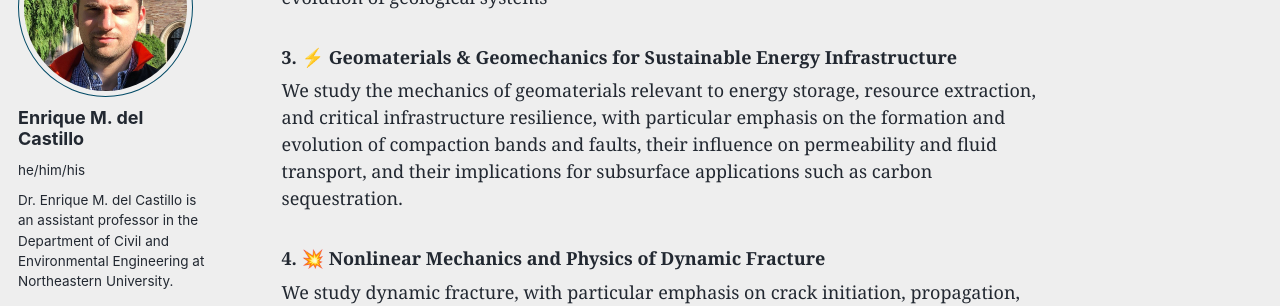
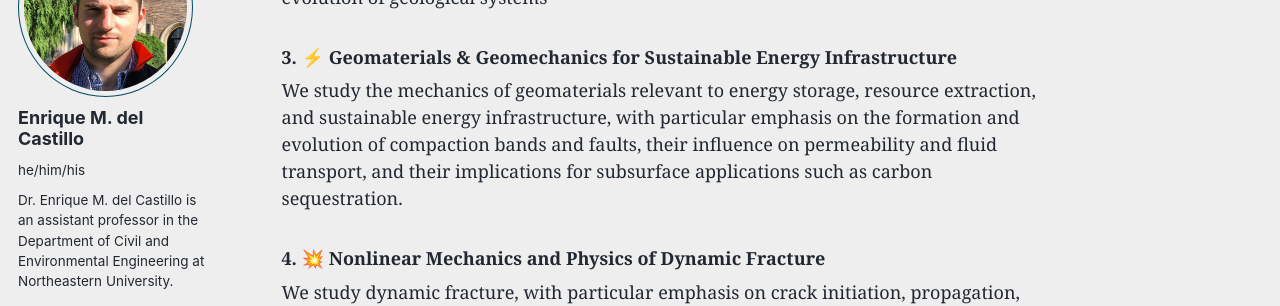
Before and after one commit to emdc19/emdcwebsite, a Jekyll site: the page built from _pages/about.md, in a window 1280 px wide and 900 px high, scrolled down 1530 px. Shown: the part 182-488 px from the top of the window. Built offline with Jekyll 4.4.1, drawn with Linux system fonts in a browser that asks for light colours; some web fonts are replaced; a script that is not in the unit is left out.

Commit message:
Update about.md

```diff
--- a/_pages/about.md
+++ b/_pages/about.md
@@ -37,7 +37,7 @@ Understanding how deformation accumulates and reorganizes geological systems is
 
 ### 3. ⚡ Geomaterials & Geomechanics for Sustainable Energy Infrastructure
 
-We study the mechanics of geomaterials relevant to energy storage, resource extraction, and critical infrastructure resilience, with particular emphasis on the formation and evolution of compaction bands and faults, their influence on permeability and fluid transport, and their implications for subsurface applications such as carbon sequestration.
+We study the mechanics of geomaterials relevant to energy storage, resource extraction, and sustainable energy infrastructure, with particular emphasis on the formation and evolution of compaction bands and faults, their influence on permeability and fluid transport, and their implications for subsurface applications such as carbon sequestration.
 
 ### 4. 💥 Nonlinear Mechanics and Physics of Dynamic Fracture
 
```
